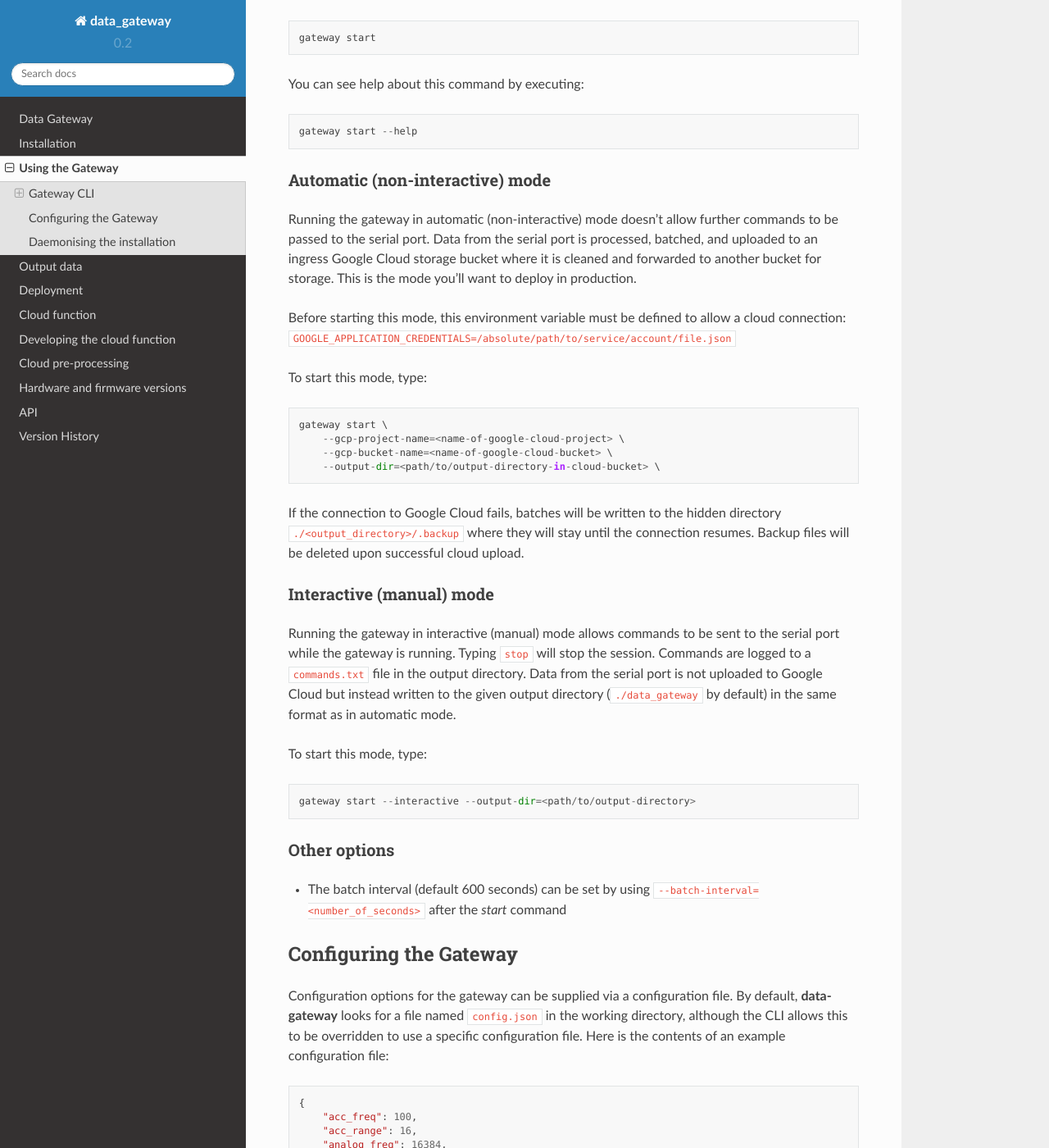
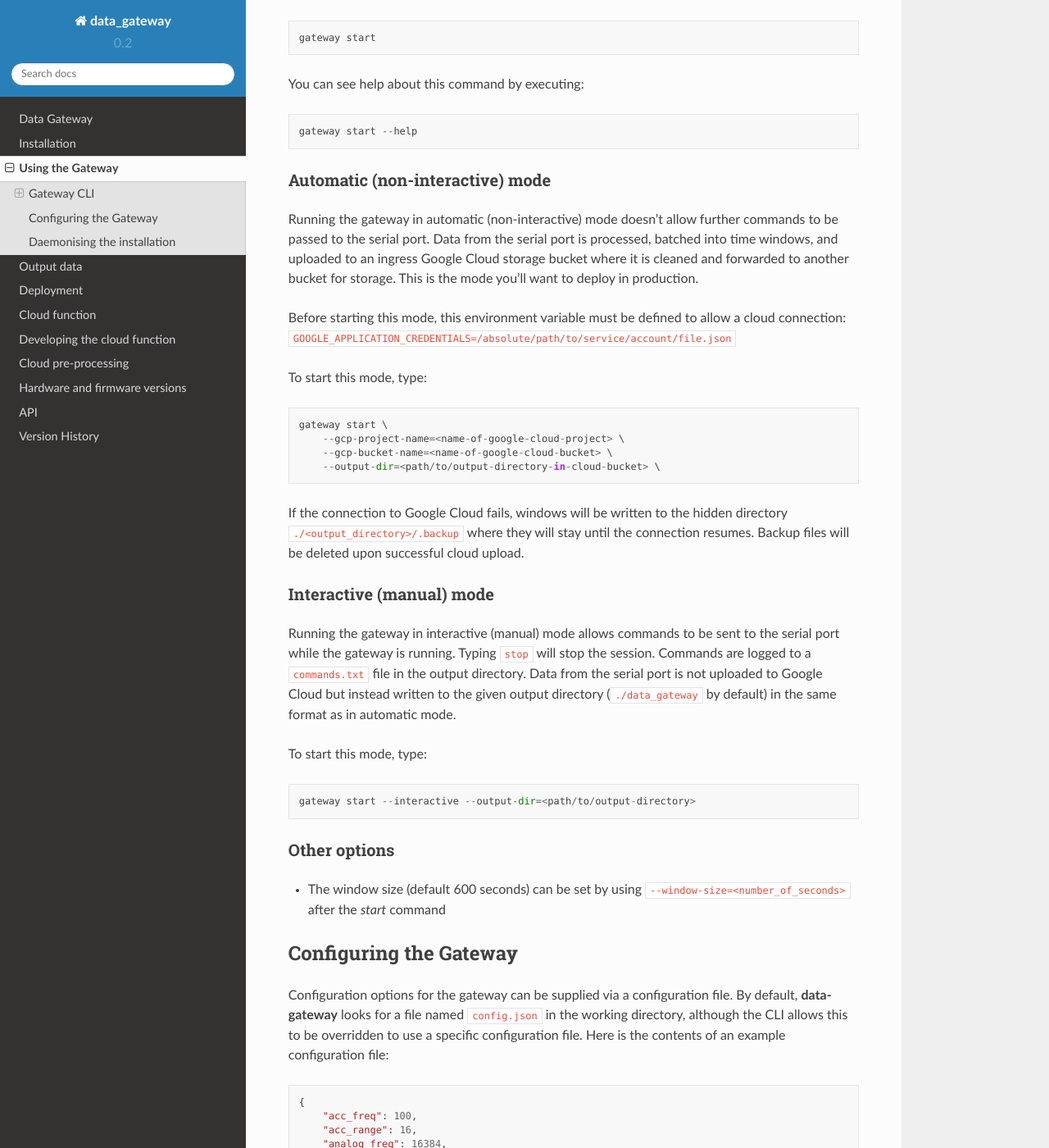
Before and after one commit to aerosense-ai/data-gateway, a Sphinx documentation site: the page built from docs/source/using_the_gateway.rst, in a window 1280 px wide and 1400 px high, scrolled down 403 px. Shown: the whole window at 82% size. Built offline with Sphinx 7.4.7 and the Read the Docs theme 2.0.0, drawn with Linux system fonts in a browser that asks for light colours.

Commit message:
REF: Rename batch to window in tests and docs

```diff
--- a/docs/source/cloud_function.rst
+++ b/docs/source/cloud_function.rst
@@ -3,7 +3,7 @@
 ==============
 Cloud function
 ==============
-We've written a Google Cloud Function (a serverless deployed app) that, when a batch is uploaded to the storage ingress
+We've written a Google Cloud Function (a serverless deployed app) that, when a window is uploaded to the storage ingress
 bucket, pre-processes/cleans it before moving it to a more permanent home in a different bucket. The ingress bucket is
 currently set to ``aerosense-ingress-eu`` and the output bucket is set to ``data-gateway-processed-data``. Both are
 part of the ``aerosense-twined`` Google Cloud project. You can view the deployed Cloud Function
@@ -33,7 +33,7 @@ Manual redeployment
 ===================
 The cloud function package is included in this (``data-gateway``) repository in ``cloud_function``, which is where it
 should be edited and version controlled. When a new version is ready, it must be manually deployed to the cloud for it
-to be used for new batch uploads (there is no automatic deployment enabled currently):
+to be used for new window uploads (there is no automatic deployment enabled currently):
 
 .. code-block::
 
--- a/docs/source/cloud_preprocessing.rst
+++ b/docs/source/cloud_preprocessing.rst
@@ -7,10 +7,10 @@ Cloud pre-processing
 .. ATTENTION::
    This part of the documentation is still in progress. Please check back soon.
 
-Structured raw data (bytes) batches are pre-processed by the ``cloud_function.preprocessing`` package. See
+Structured raw data (bytes) windows are pre-processed by the ``cloud_function.preprocessing`` package. See
 :ref:`here <installation>` for example output data from ``data-gateway`` that is the input to the preprocessor.
 
-The configuration used to read the batch is included as metadata on the cloud objects. The following is used currently:
+The configuration used to read the window is included as metadata on the cloud objects. The following is used currently:
 
 - Node ID
 
--- a/docs/source/using_the_gateway.rst
+++ b/docs/source/using_the_gateway.rst
@@ -34,8 +34,9 @@ You can see help about this command by executing:
 Automatic (non-interactive) mode
 --------------------------------
 Running the gateway in automatic (non-interactive) mode doesn't allow further commands to be passed to the serial port.
-Data from the serial port is processed, batched, and uploaded to an ingress Google Cloud storage bucket where it is
-cleaned and forwarded to another bucket for storage. This is the mode you'll want to deploy in production.
+Data from the serial port is processed, batched into time windows, and uploaded to an ingress Google Cloud storage
+bucket where it is cleaned and forwarded to another bucket for storage. This is the mode you'll want to deploy in
+production.
 
 Before starting this mode, this environment variable must be defined to allow a cloud connection:
 ``GOOGLE_APPLICATION_CREDENTIALS=/absolute/path/to/service/account/file.json``
@@ -49,7 +50,7 @@ To start this mode, type:
         --gcp-bucket-name=<name-of-google-cloud-bucket> \
         --output-dir=<path/to/output-directory-in-cloud-bucket> \
 
-If the connection to Google Cloud fails, batches will be written to the hidden directory
+If the connection to Google Cloud fails, windows will be written to the hidden directory
 ``./<output_directory>/.backup`` where they will stay until the connection resumes. Backup files will be deleted upon
 successful cloud upload.
 
@@ -70,7 +71,7 @@ To start this mode, type:
 
 Other options
 -------------
-* The batch interval (default 600 seconds) can be set by using ``--batch-interval=<number_of_seconds>`` after the `start` command
+* The window size (default 600 seconds) can be set by using ``--window-size=<number_of_seconds>`` after the `start` command
 
 
 .. _configuring:
```
Also changed, not shown: 6 other files.
